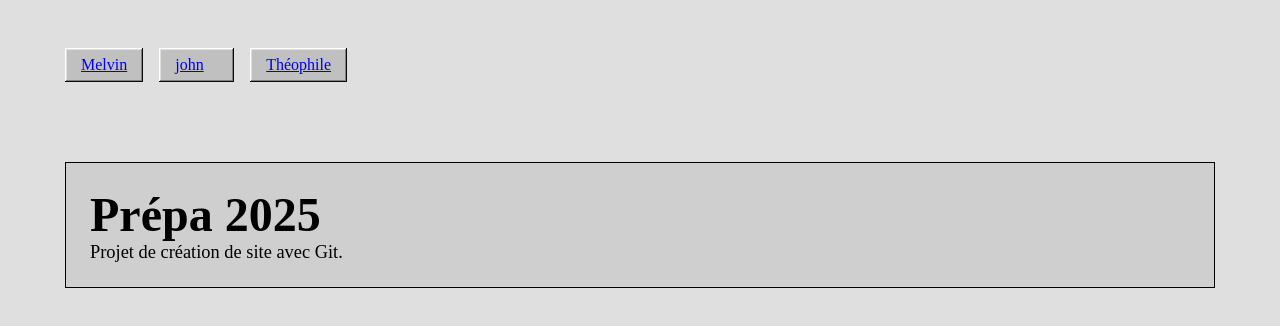
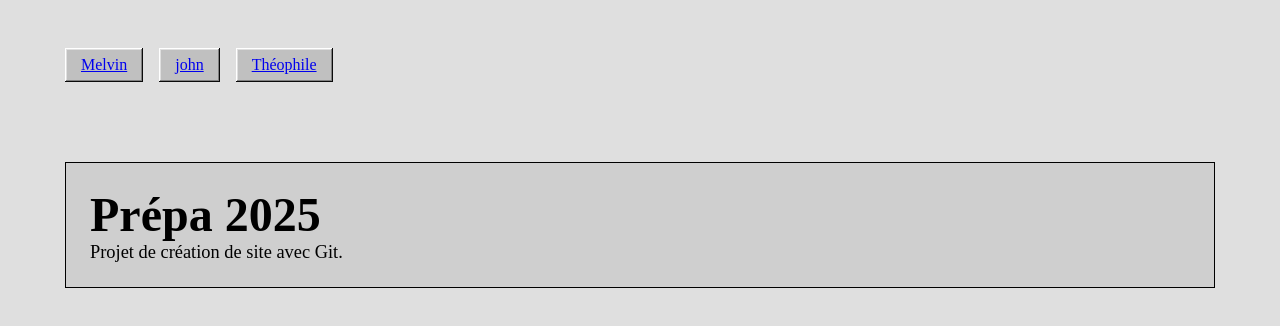
Before and after one commit to melvinlemoine/prepa-25, a website: page index.html in a window 1280 px wide. Drawn offline with Linux system fonts and the light colour scheme.

Commit message:
💄 Button style issue fixed

```diff
--- a/sass/mixins.sass
+++ b/sass/mixins.sass
@@ -2,8 +2,8 @@
     border: none
     border-radius: 0
     box-sizing: border-box
-    min-height: 23px
-    min-width: 75px
+    // min-height: 23px
+    // min-width: 75px
     padding: .5em 1em
     background: silver
     box-shadow: inset -1px -1px #0a0a0a, inset 1px 1px #fff, inset -2px -2px grey, inset 2px 2px #dfdfdf
```
Also changed, not shown: style.css, 1 other file.
